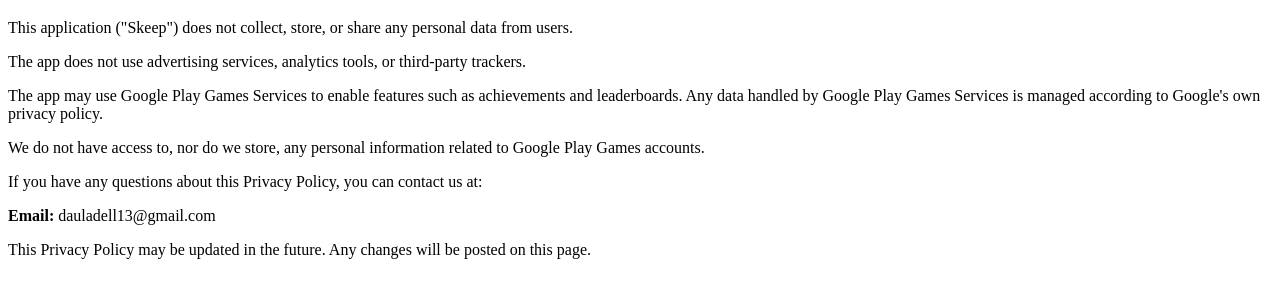
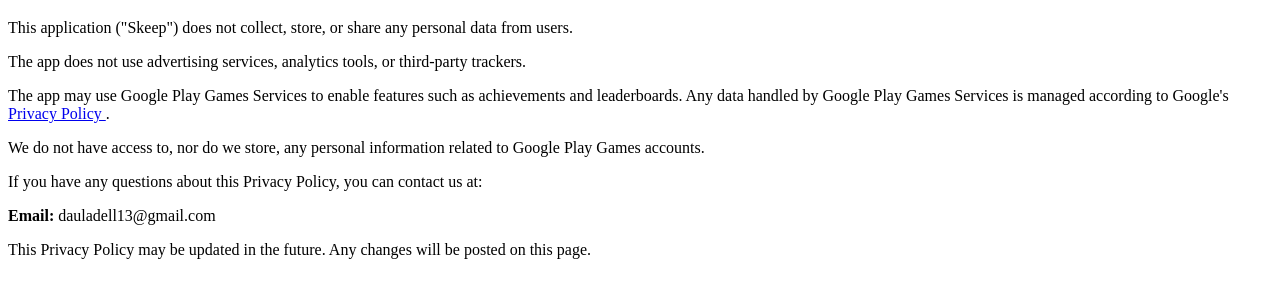
Before and after one commit to 8ud1/skeep-privacy, a plain HTML site: page index.html in a window 1280 px wide. Shown: the part 61-358 px from the top of the page. Drawn offline with Linux system fonts and the light colour scheme.

Commit message:
Update index.html

```diff
--- a/index.html
+++ b/index.html
@@ -20,8 +20,12 @@
   <p>
     The app may use Google Play Games Services to enable features such as
     achievements and leaderboards. Any data handled by Google Play Games Services
-    is managed according to Google's own privacy policy.
+    is managed according to Google's
+    <a href="https://policies.google.com/privacy" target="_blank" rel="noopener">
+      Privacy Policy
+    </a>.
   </p>
+
 
   <p>
     We do not have access to, nor do we store, any personal information related
```
